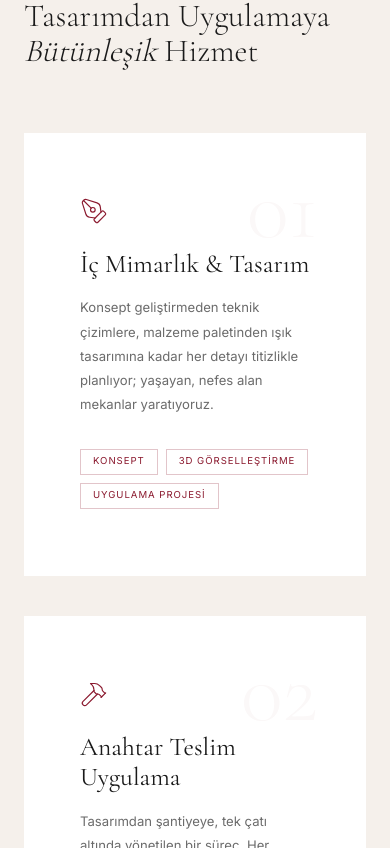
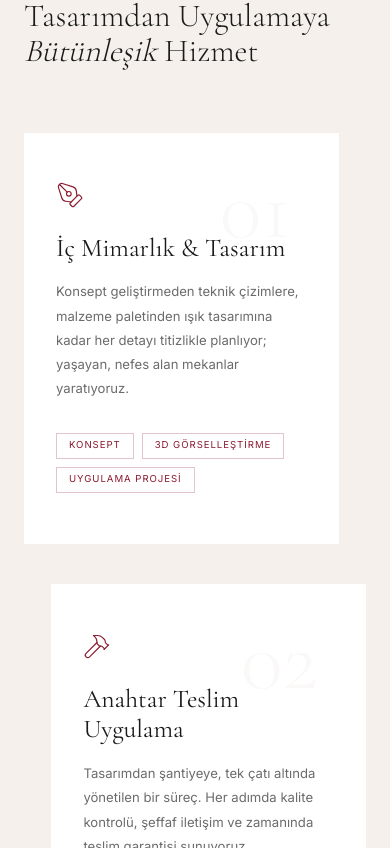
Before and after one commit to deqoin-website/deqoin-premium, a Next.js app: page / in a window 390 px wide. Shown: the part 3416-4264 px from the top of the page. Built offline with nearby package versions, Linux system fonts and the light colour scheme.

Commit message:
Refined services zigzag layout and added mobile support

```diff
--- a/src/components/sections/Services.tsx
+++ b/src/components/sections/Services.tsx
@@ -75,16 +75,16 @@ export default function Services() {
               key={i}
               style={{
                 background: "#fff",
-                padding: "4rem 3.5rem",
+                padding: "3rem 2rem",
                 borderBottom: "3px solid transparent",
                 transition: "all 0.4s cubic-bezier(0.2, 0.8, 0.2, 1)",
                 cursor: "default",
                 position: "relative",
                 overflow: "hidden",
                 alignSelf: i % 2 === 0 ? "flex-start" : "flex-end",
-                width: "100%",
+                width: "92%",
               }}
-              className="md:max-w-[70%] lg:max-w-[60%]"
+              className="md:max-w-[82%] lg:max-w-[78%]"
               onMouseEnter={(e) => {
                 const el = e.currentTarget;
                 el.style.borderBottomColor = "var(--burgundy)";
```
